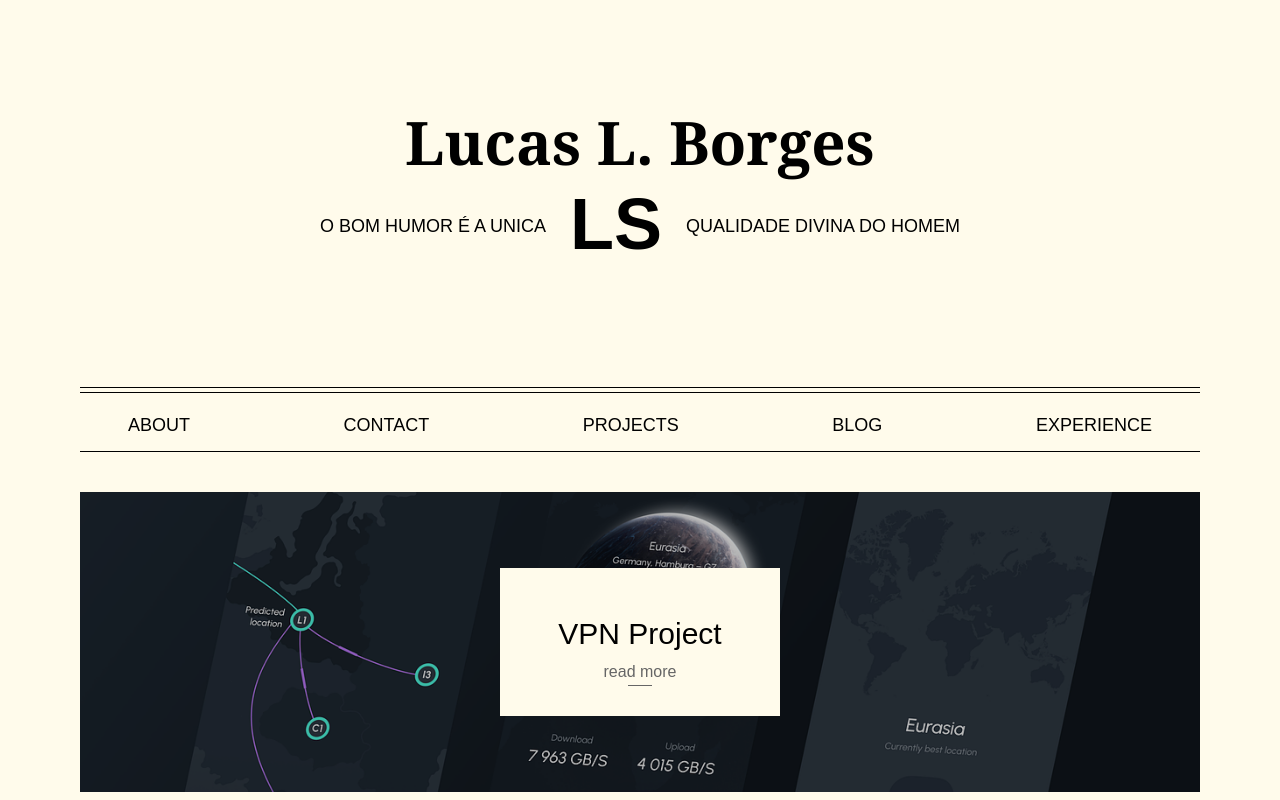
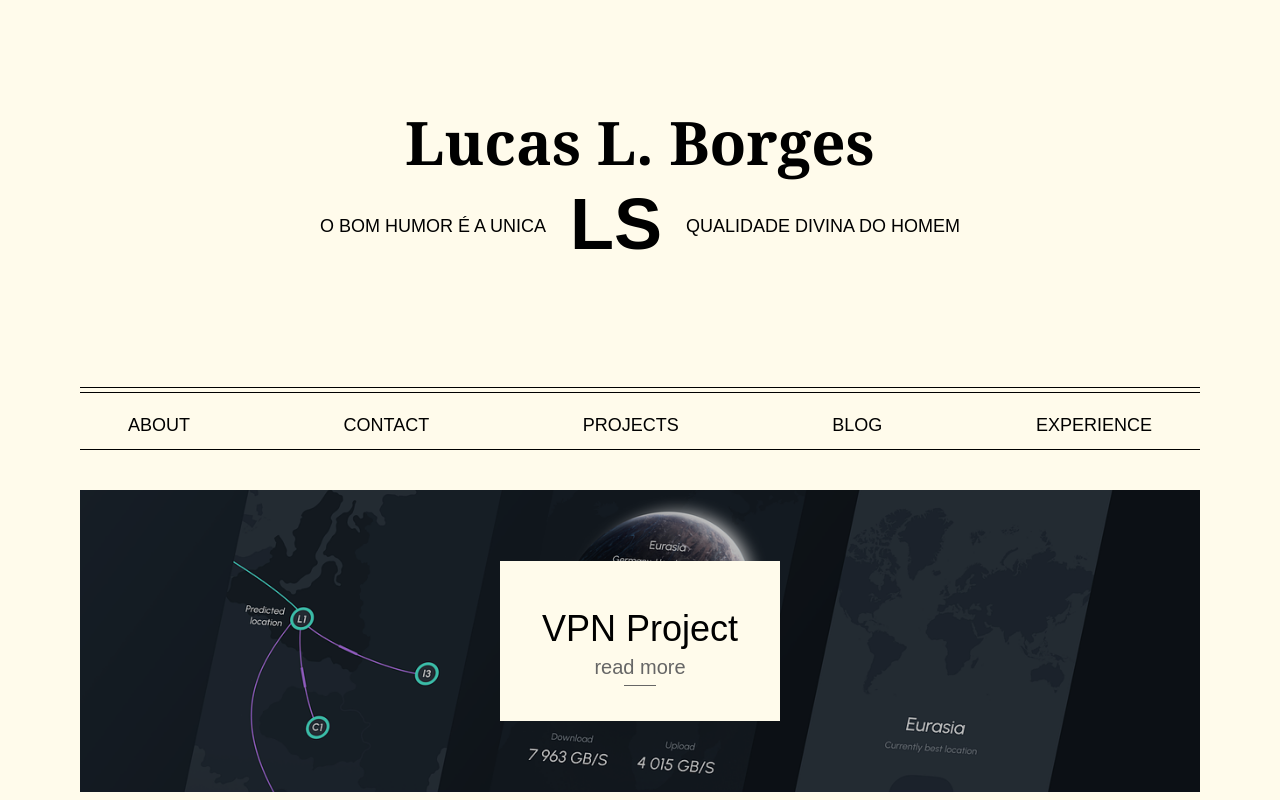
Before and after one commit to L-Lemes/portfolio, a Next.js app: page / in a window 1280 px wide. Built offline with nearby package versions, Linux system fonts and the light colour scheme; a web font is replaced by a local one.

Commit message:
styles: stylized hoover animations in xl version

```diff
--- a/src/components/Navbar.tsx
+++ b/src/components/Navbar.tsx
@@ -1,21 +1,21 @@
 export const Navbar = () => {
   return (
-    <div className="relative border-y-[1px] border-black w-full before:absolute before:-top-[0.25rem] before:block before:w-full before:h-[0.75px] before:bg-black lg:before:-top-[0.375rem]">
+    <div className="relative border-y-[1px] h-[3.625rem] border-black w-full before:absolute before:-top-[0.25rem] before:block before:w-full before:h-[0.75px] before:bg-black lg:before:-top-[0.375rem]">
       <ul className="flex justify-between px-6 pb-3 pt-[1.125rem] uppercase text-sm md:text-base md:px-10 xl:text-lg xl:px-12">
         <li>
-          <a href="/about">about</a>
+          <a href="/about" className="hover:drop-shadow-about hover:text-[1.375rem] hover:-translate-y-5 duration-200">about</a>
         </li>
         <li>
-          <a href="/contact">contact</a>
+          <a href="/contact" className="hover:drop-shadow-contact hover:text-[1.375rem] hover:-translate-y-5 duration-200">contact</a>
         </li>
         <li>
-          <a href="/projects">projects</a>
+          <a href="/projects" className="hover:drop-shadow-projects hover:text-[1.375rem] hover:-translate-y-5 duration-200">projects</a>
         </li>
         <li>
-          <a href="/blog">blog</a>
+          <a href="/blog" className="hover:drop-shadow-blog hover:text-[1.375rem] hover:-translate-y-5 duration-200">blog</a>
         </li>
         <li className="hidden lg:inline">
-          <a href="/blog">Experience</a>
+          <a href="/blog" className="hover:drop-shadow-experience hover:text-[1.375rem] hover:-translate-y-5 duration-200">Experience</a>
         </li>
       </ul>
     </div>
--- a/src/components/ProjectCard.tsx
+++ b/src/components/ProjectCard.tsx
@@ -3,12 +3,13 @@ import Link from "next/link"
 export const ProjectCard = () => {
   return (
     <div className="flex justify-center items-center flex-1 w-full h-full mt-8 bg-featured-image bg-cover bg-center md:mt-12 lg:mt-8 xl:mt-10">
-      <div className="text-center bg-amber-50 w-[50%] box-content px-6 pb-8 pt-10 sm:box-border md:w-[40%] md:pb-10 md:pt-12 lg:w-[30%] xl:w-[25%]">
-        <p className="text-2xl md:text-3xl md:mb-1 lg:text-2xl lg:mb-0 xl:text-3xl">VPN Project</p>
+      <div className="text-center bg-amber-50 w-[50%] h-40 box-content px-6 pb-8 pt-10 sm:box-border md:w-[40%] md:pb-10 md:pt-12 lg:w-[30%] xl:w-[25%]">
+        <p className="text-2xl md:text-3xl md:mb-1 xl:text-4xl">VPN Project</p>
         <Link
           href="/projects"
-          className="relative text-nowrap text-sm text-[#666] md:text-base lg:text-sm xl:text-base
-          after:absolute after:-bottom-[0.375rem] after:left-1/2 after:-translate-x-1/2 after:block after:w-6 after:h-[0.75px] after:bg-[#666] md:-bottom-2 md:w-8"
+          className="relative text-nowrap text-sm text-[#666] sm:text-base md:text-lg xl:text-xl
+          hover:text-[#aaa] duration-200 hover:text-[1.375rem]
+          after:absolute after:-bottom-[0.375rem] after:left-1/2 after:-translate-x-1/2 after:block after:w-6 after:h-[0.75px] after:bg-[#666] md:after:-bottom-2 md:after:w-8 after:hover:bg-[#aaa] after:duration-200"
         >
           read more
         </Link>
--- a/tailwind.config.ts
+++ b/tailwind.config.ts
@@ -15,6 +15,13 @@ const config: Config = {
       '2xl': '1440px',
     },
     extend: {
+      dropShadow: {
+        'about': '-8px 8px 1.5px rgba(0, 0, 0, 0.5)',
+        'contact': '-4px 8px 1.5px rgba(0, 0, 0, 0.5)',
+        'projects': '-0px 8px 1.5px rgba(0, 0, 0, 0.5)',
+        'blog': '4px 8px 1.5px rgba(0, 0, 0, 0.5)',
+        'experience': '8px 8px 1.5px rgba(0, 0, 0, 0.5)'
+      },
       backgroundImage: {
         "gradient-radial": "radial-gradient(var(--tw-gradient-stops))",
         "gradient-conic":
```
